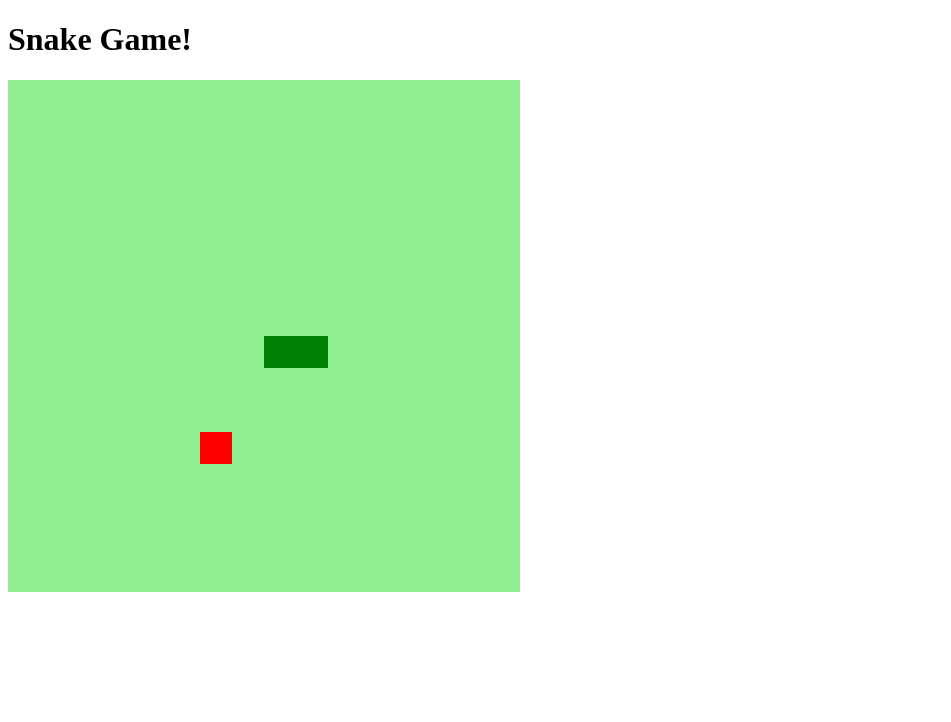
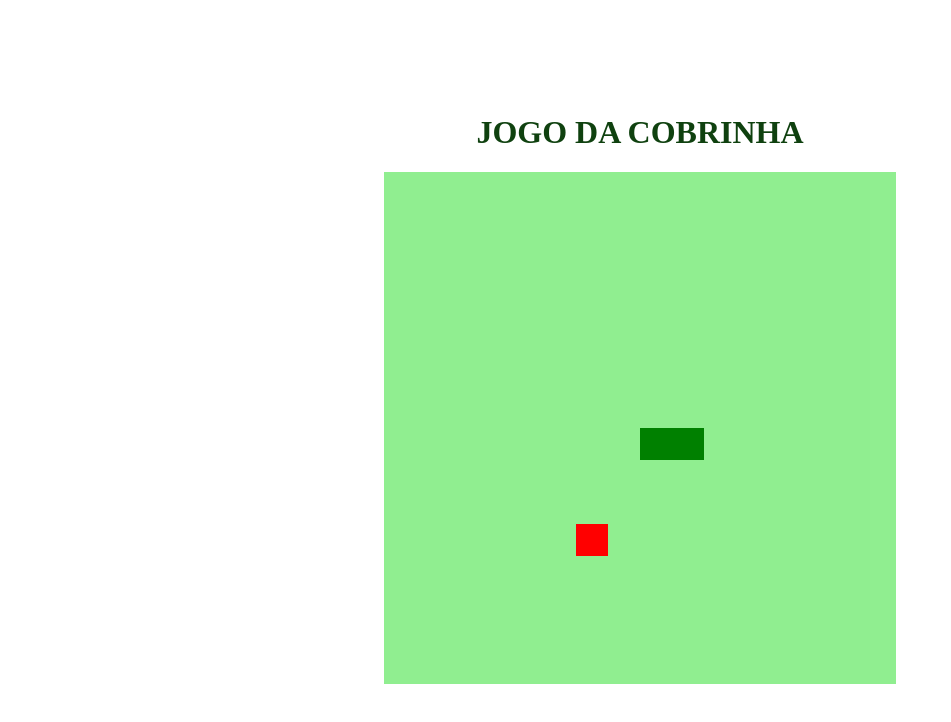
Before and after one commit to ricardocaironi/Jogo-da-Cobra-com-JS, a plain HTML site: page index.html in a window 1280 px wide. Shown: the whole page, without its empty margins (0-951 px from the left). Drawn offline with Linux system fonts and the light colour scheme.

Commit message:
Adicionar estilo ao body

```diff
--- a/index.html
+++ b/index.html
@@ -9,7 +9,7 @@
     <title>Snake Game</title>
 </head>
 <body>
-    <h1>Snake Game!</h1>
+    <h1>JOGO DA COBRINHA</h1>
     <canvas id="snake" width="512" height="512"></canvas>
 
 </body>
--- a/style.css
+++ b/style.css
@@ -1,3 +1,10 @@
 body{
+    height: 95vh;
+    width: 95;
+    display: flex;
+    justify-content: center;
+    align-items: center;
+    flex-direction: column;
+    color: rgb(15, 65, 15);
 
 }
```
